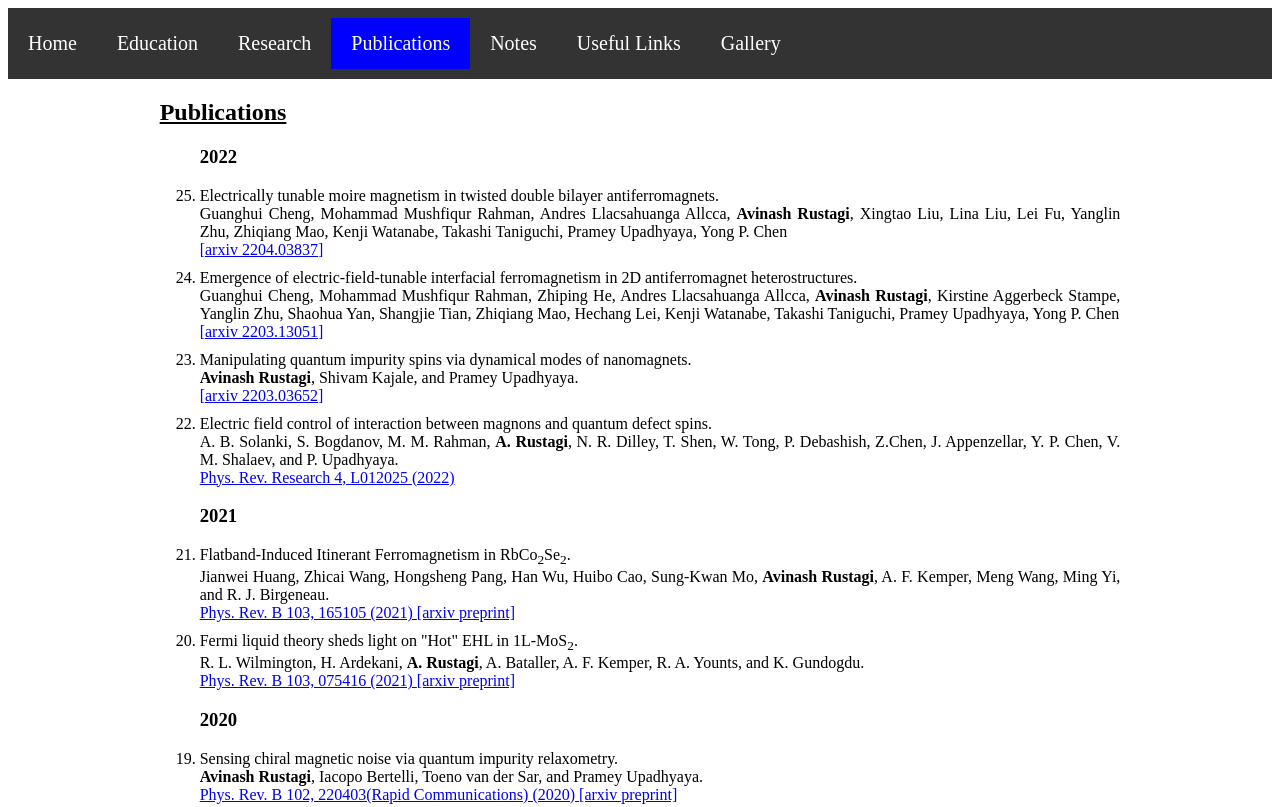
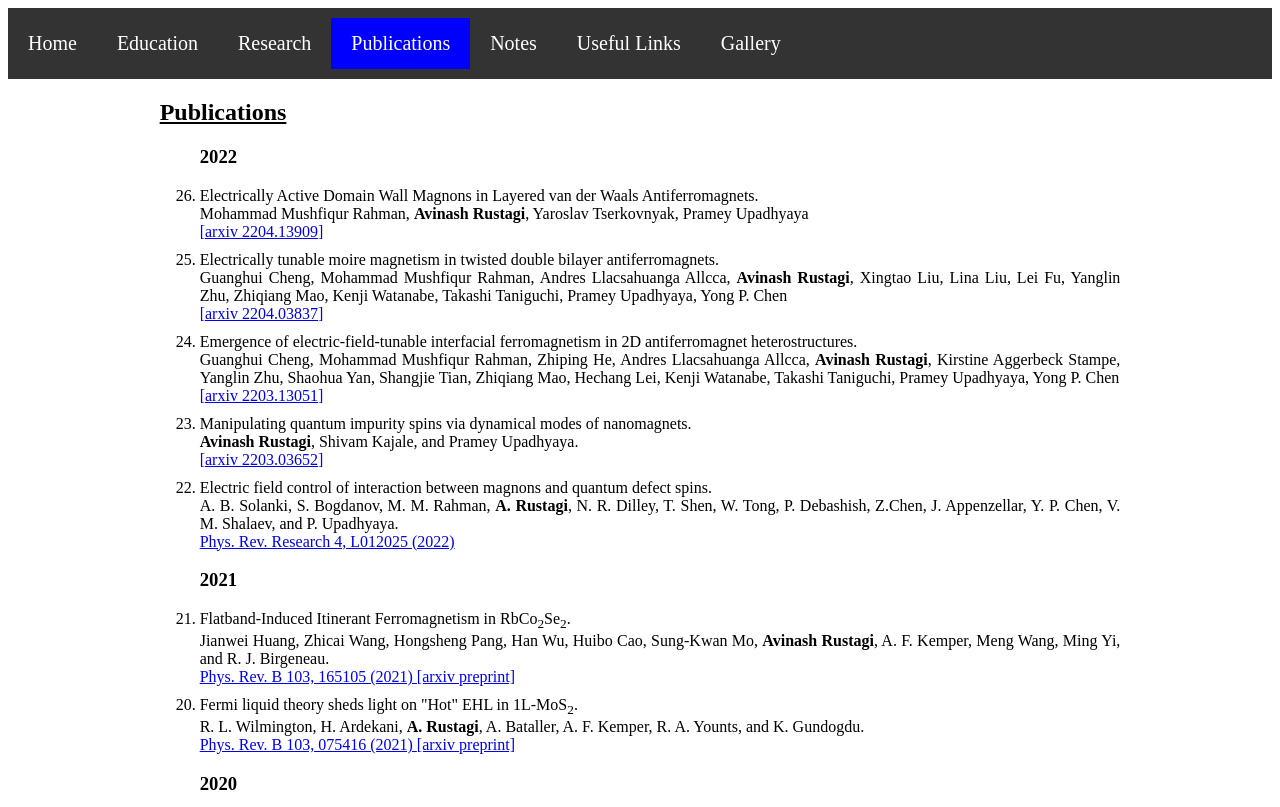
Before and after one commit to avinashrustagi/avinashrustagi-github.io, a plain HTML site: page Publications.html in a window 1280 px wide. Shown: the top 807 px of the page. Drawn offline with Linux system fonts and the light colour scheme.

Commit message:
update_may22

```diff
--- a/Publications.html
+++ b/Publications.html
@@ -92,6 +92,10 @@ li{
 <ol reversed style="margin-left:12%;margin-right:12%">
 
 <h3 > 2022 </h3>
+
+<li>Electrically Active Domain Wall Magnons in Layered van der Waals Antiferromagnets.
+<br> Mohammad Mushfiqur Rahman, <b>Avinash Rustagi</b>, Yaroslav Tserkovnyak, Pramey Upadhyaya
+    <br> <a href="https://arxiv.org/abs/2204.13909">[arxiv 2204.13909]</a></li>
 
 <li>Electrically tunable moire magnetism in twisted double bilayer antiferromagnets.
 <br> Guanghui Cheng, Mohammad Mushfiqur Rahman, Andres Llacsahuanga Allcca, <b>Avinash Rustagi</b>, Xingtao Liu, Lina Liu, Lei Fu, Yanglin Zhu, Zhiqiang Mao, Kenji Watanabe, Takashi Taniguchi, Pramey Upadhyaya, Yong P. Chen
```
Also changed, not shown: 5 other files.
